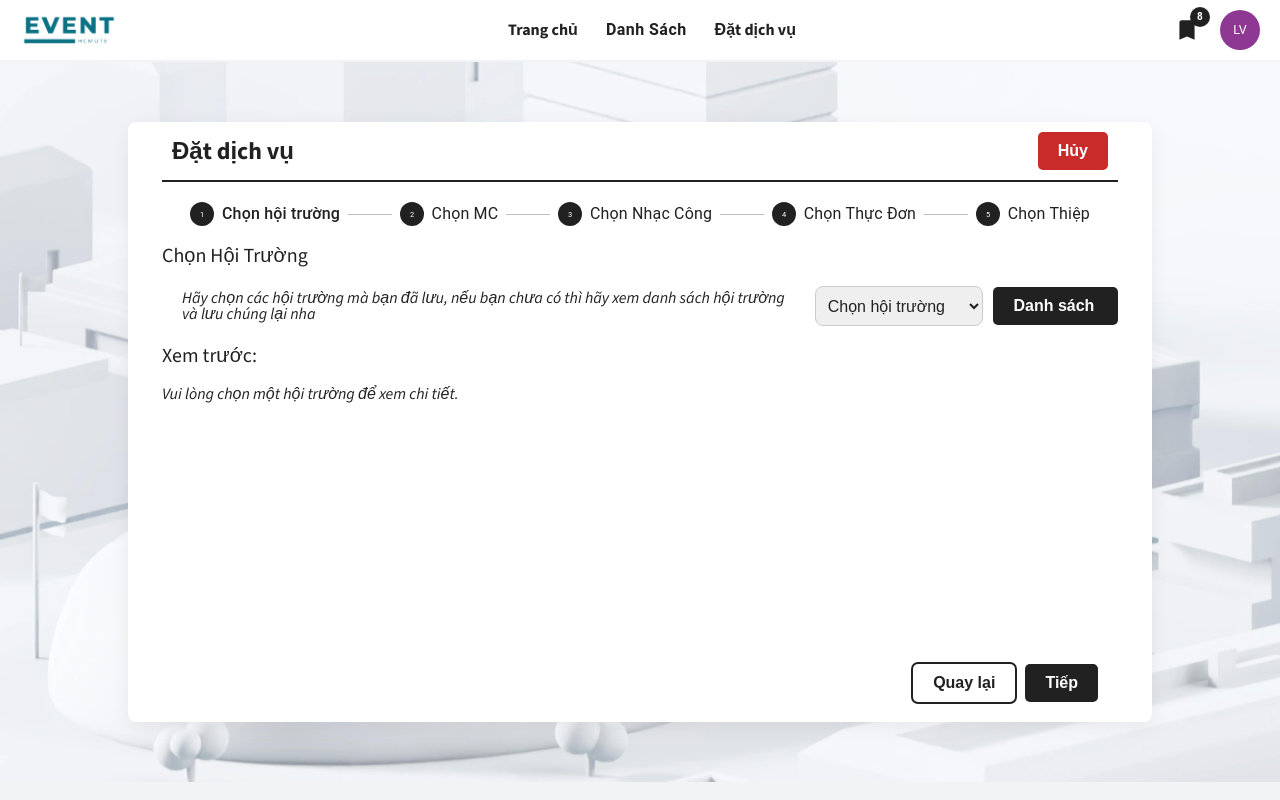
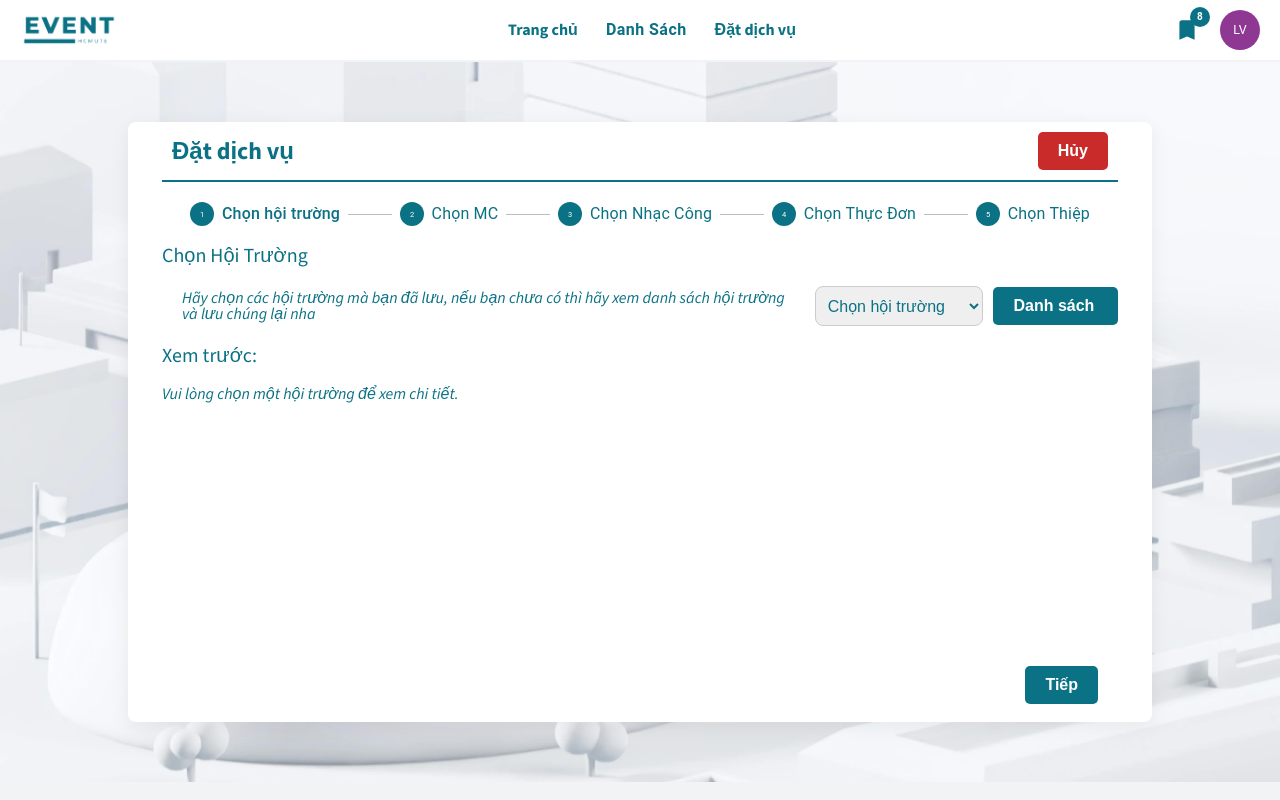
Before and after one commit to TruongDang23/Project_CNPM_Moi, a React (Vite) app: page / in a window 1280 px wide. Built offline with nearby package versions, Linux system fonts and the light colour scheme.

Commit message:
chỉnh thêm

```diff
--- a/src/index.css
+++ b/src/index.css
@@ -8,18 +8,18 @@
 
 :root {
   /* CNPM moi */
-  --primary-color: #212121;
+  /* --primary-color: #212121;
   --secondary-color: #808080;
   --bold-color: #000;
   --hover-color-1: #3a3a3a;
-  --hover-color-2: #f5f5f5;
+  --hover-color-2: #f5f5f5; */
 
   /* LTTT */
-  /* --primary-color: #0b7285;
+  --primary-color: #0b7285;
   --secondary-color: #15aabf;
   --bold-color: #0b7285;
   --hover-color-1: #032127;
-  --hover-color-2: #c5f6fa; */
+  --hover-color-2: #c5f6fa;
 }
 
 html {
--- a/src/pages/customer/orderEvent/MainOrderStepper.jsx
+++ b/src/pages/customer/orderEvent/MainOrderStepper.jsx
@@ -3,13 +3,10 @@ import Stepper from '@mui/material/Stepper'
 import Step from '@mui/material/Step'
 import StepLabel from '@mui/material/StepLabel'
 import Typography from '@mui/material/Typography'
-
 import { OrderContext } from '../../../context/OrderContext'
-
 import styled from 'styled-components'
 import Loading from '../../system/Loading'
 
-// Các component của từng bước
 import StepHall from './OrderStep/StepHall'
 import StepMC from './OrderStep/StepMC'
 import StepNC from './OrderStep/StepNC'
@@ -29,11 +26,8 @@ function MainOrderStepper() {
     useContext(OrderContext)
   const { LuuHoiTruong, LuuMC, LuuNhacCong, LuuCombo, LuuThiep } = markdata
   const [activeStep, setActiveStep] = useState(0)
-
-  // Test Loading:
   const [isLoading, setIsLoading] = useState(false)
 
-  // Hàm để chuyển đổi giữa các component theo step
   const renderStepContent = (step) => {
     switch (step) {
       case 0:
@@ -60,60 +54,28 @@ function MainOrderStepper() {
   }
 
   const handleReset = () => {
-    const { valid, message } = canCompleteOrder() // Sử dụng hàm kiểm tra từ context
+    const { valid, message } = canCompleteOrder()
     if (!valid) {
-      alert(message) // Hiển thị thông báo nếu không hợp lệ
+      alert(message)
       return
     } else {
-      alert('Đặt hàng thành công') // Hiển thị thông báo nếu hợp lệ
+      alert('Đặt hàng thành công')
     }
-    console.log(getAllSelections()) // Lấy thông tin đã chọn
+    console.log(getAllSelections())
   }
 
   const handleComplete = () => {
-    setIsLoading(true) // Bắt đầu loading
+    setIsLoading(true)
     setTimeout(() => {
-      setIsLoading(false) // Kết thúc loading sau 3 giây
-      handleReset() // Gọi hàm reset sau khi loading xong
-    }, 3000) // 3 giây
+      setIsLoading(false)
+      handleReset()
+    }, 3000)
   }
 
   return (
     <MainOrderStepperWrapper>
-      {isLoading ? (
-        <>
-          <Loading />
-          <CustomStepper activeStep={activeStep}>
-            {steps.map((label, index) => (
-              <Step key={index}>
-                <StepLabel>{label}</StepLabel>
-              </Step>
-            ))}
-          </CustomStepper>
-          <div className="order-stepper-content">
-            {renderStepContent(activeStep)}
-          </div>
-          <div className="order-stepper-action">
-            <button
-              color="inherit"
-              disabled={activeStep === 0}
-              onClick={handleBack}
-              id="btn-secoundary"
-            >
-              Quay lại
-            </button>
-            <button
-              id="btn-primary"
-              onClick={
-                activeStep === steps.length - 1 ? handleComplete : handleNext
-              }
-            >
-              {activeStep === steps.length - 1 ? 'Hoàn tất' : 'Tiếp'}
-            </button>
-          </div>
-        </>
-      ) : (
-        <>
+      {isLoading && <Loading />}
+      <div className={isLoading ? 'blur-content' : ''}>
         <CustomStepper activeStep={activeStep}>
           {steps.map((label, index) => (
             <Step key={index}>
@@ -127,14 +89,11 @@ function MainOrderStepper() {
         </div>
 
         <div className="order-stepper-action">
-            <button
-              color="inherit"
-              disabled={activeStep === 0}
-              onClick={handleBack}
-              id="btn-secoundary"
-            >
+          {activeStep > 0 && (
+            <button color="inherit" onClick={handleBack} id="btn-secoundary">
               Quay lại
             </button>
+          )}
           <button
             id="btn-primary"
             onClick={
@@ -144,35 +103,40 @@ function MainOrderStepper() {
             {activeStep === steps.length - 1 ? 'Hoàn tất' : 'Tiếp'}
           </button>
         </div>
-        </>
-      )}
+      </div>
     </MainOrderStepperWrapper>
   )
 }
 
 const CustomStepper = styled(Stepper)(({ theme }) => ({
-  backgroundColor: 'transparent', // Làm nền trong suốt
-  padding: '20px', // Thêm padding
+  backgroundColor: 'transparent',
+  padding: '20px',
   '& .MuiStep-root': {
     '& .MuiStepLabel-label': {
       color: 'var(--primary-color)',
-      fontSize: '1.6rem' // Kích thước chữ của label
+      fontSize: '1.6rem'
     },
     '& .MuiStepIcon-root': {
       color: 'var(--primary-color)',
-      fontSize: '2.4rem' // Kích thước icon
+      fontSize: '2.4rem'
     }
   }
 }))
 
 const MainOrderStepperWrapper = styled.div`
+  display: flex;
+  flex-direction: column;
   width: 100%;
   height: 100%;
-  display: flex;
-  flex-direction: column;
+
+  .blur-content {
+    filter: blur(5px);
+    pointer-events: none; /* Ngăn chặn tương tác với nội dung khi đang loading */
+  }
 
   .order-stepper-content {
     flex-grow: 1;
+    min-height: 400px;
   }
 
   .order-stepper-action {
@@ -180,6 +144,7 @@ const MainOrderStepperWrapper = styled.div`
     display: flex;
     justify-content: flex-end;
     gap: 10px;
+    width: 100%; /* Đảm bảo nó chiếm chiều rộng đầy đủ */
   }
 `
 
--- a/src/pages/system/Loading.jsx
+++ b/src/pages/system/Loading.jsx
@@ -20,8 +20,8 @@ function Loading() {
 }
 
 const LoadingWrapper = styled.div`
-  background-color: rgba(200, 220, 240, 0.8) !important;
   .loader {
+    background-color: var(--hover-color-2) !important;
     position: absolute;
     top: calc(50% - 32px);
     left: calc(50% - 32px);
```
Lines whose indentation alone changed are shown as unchanged.
